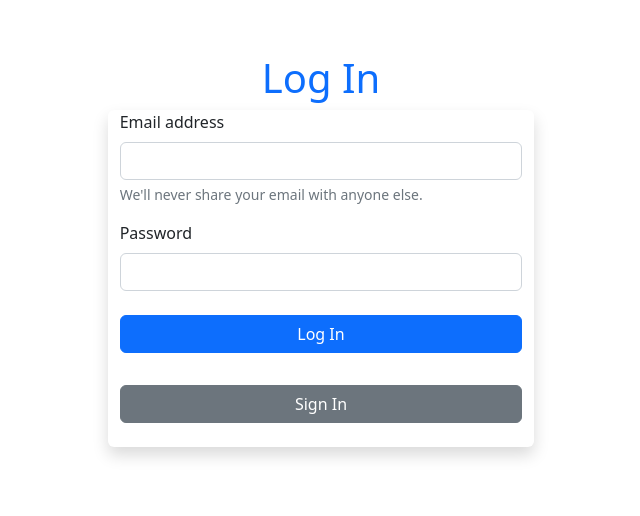
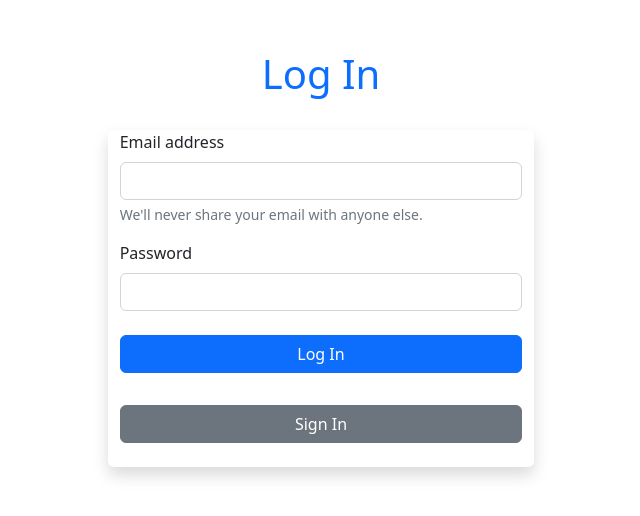
Before and after one commit to asadbe0304/Crudapp, a website: page login.html in a window 1280 px wide. Shown: the part 150-666 px from the top of the page, without its empty margins (319-959 px from the left). Drawn offline with nearby package versions, Linux system fonts and the light colour scheme; files that its build step writes are made by us from their sources.

Commit message:
Bug fixes

```diff
--- a/login.html
+++ b/login.html
@@ -20,8 +20,8 @@
 
             </div>
             <div class="row">
-                <h1 class="text-center text-primary">Log In</h1>
-                <form class="card shadow border-0" id="login">
+                <h1 class="text-center text-primary my-4">Log In</h1>
+                <form class="card shadow border-0 my-2" id="login">
                     <div class="mb-3">
                         <label for="exampleInputEmail1" class="form-label w-100">Email address</label>
                         <input type="text" required class="form-control w-100" id="exampleInputEmail1" aria-describedby="emailHelp">
```
Also changed, not shown: registration.html (+1 -0 lines).
